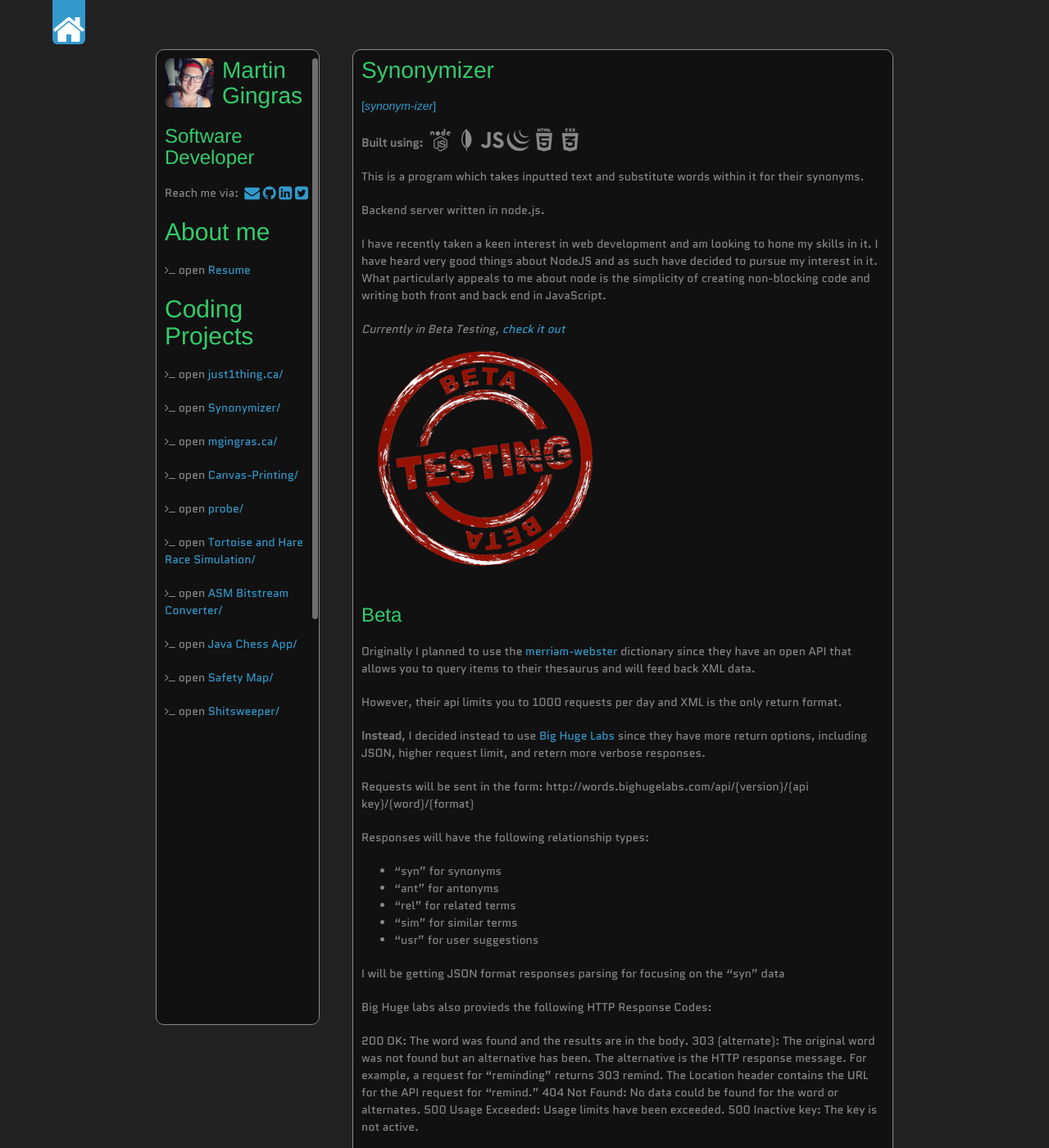
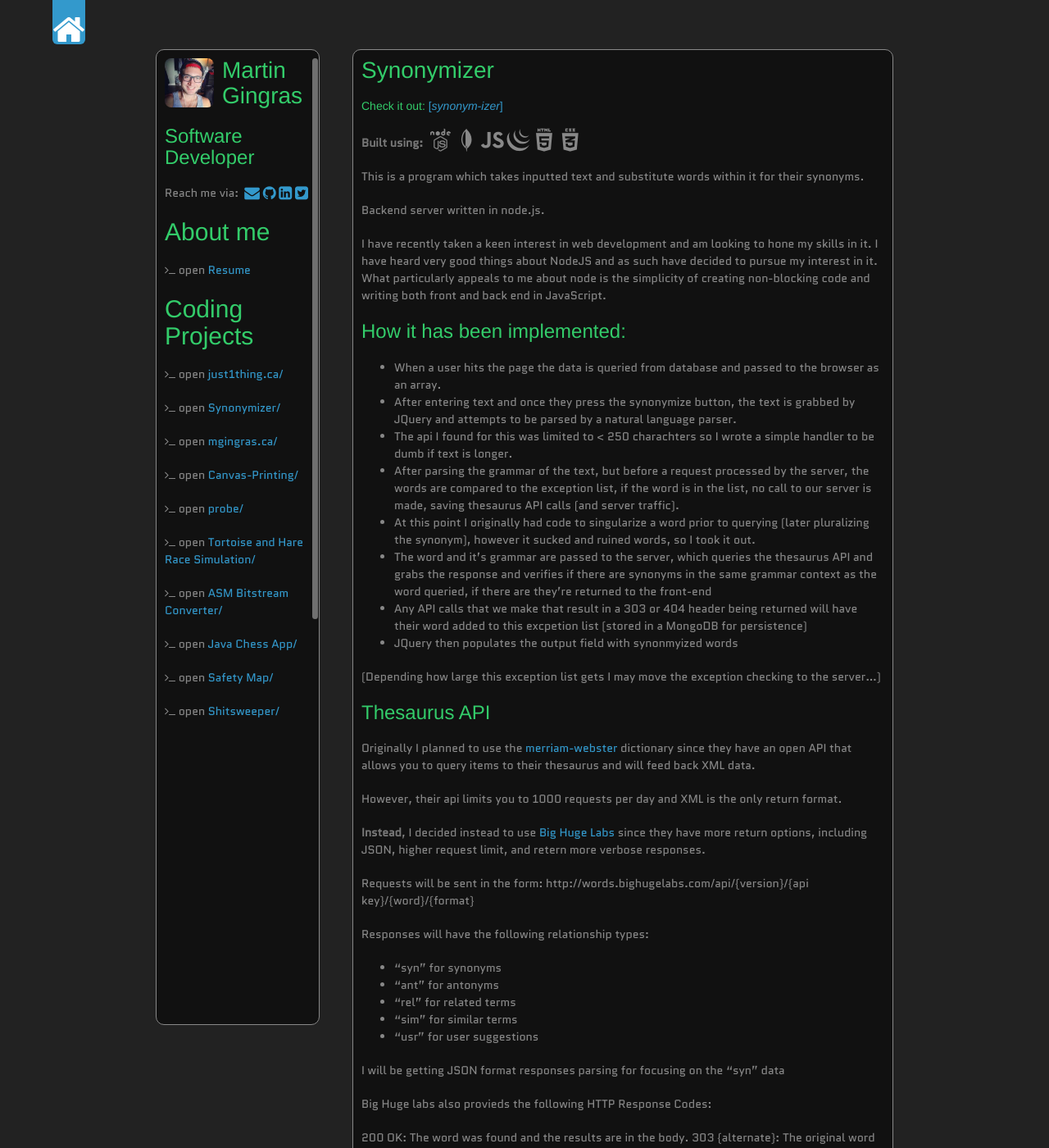
Before and after one commit to mgingras/The-old-mgingras.ca, a Jekyll site: the page built from _posts/2013-05-26-Synonymizer.md, in a window 1280 px wide and 1400 px high. Shown: the whole window at 82% size. Built offline with Jekyll 4.4.1, drawn with Linux system fonts in a browser that asks for light colours; some web fonts are replaced; Markdown is read by kramdown in place of the engine named in the settings; comment, search, counter and statistics services are not loaded; some of the changed text lies outside the part shown.

Commit message:
Updated post

```diff
--- a/_posts/2013-05-26-Synonymizer.md
+++ b/_posts/2013-05-26-Synonymizer.md
@@ -4,7 +4,7 @@
 categories: coding
 ---
 
-#####[\[*synonym-izer*\]](www.synonym-izer.com)
+#####Check it out: [\[*synonym-izer*\]](http://www.synonym-izer.com/)
 
 <p><strong>Built using:</strong>&nbsp;&nbsp;<span title="node.js" class="pict-prog-nodejs01 icon-2x"> </span>&nbsp;<span title="MongoDB" class="pict-dbs-mongodb icon-2x"> </span>&nbsp;<span title="JavaScript" class="pict-prog-js02 icon-2x"> </span>&nbsp;<span title="JQuery" class="pict-prog-jquery icon-2x"> </span>&nbsp;<span title="HTML5" class="pict-html5-01 icon-2x"> </span>&nbsp;<span title="CSS3" class="pict-css3-01 icon-2x"> </span></p>
 
@@ -14,13 +14,22 @@
 
 I have recently taken a keen interest in web development and am looking to hone my skills in it. I have heard very good things about NodeJS and as such have decided to pursue my interest in it. What particularly appeals to me about node is the simplicity of creating non-blocking code and writing both front and back end in JavaScript.
 
-*Currently in Beta Testing, [check it out](http://www.synonym-izer.com/)*
-![In Beta Testing](/img/beta.png "In Beta Testing")
-
 <!-- abridge -->
 
-###Beta
+###How it has been implemented:
+- When a user hits the page the data is queried from database and passed to the browser as an array.
+- After entering text and once they press the synonymize button, the text is grabbed by JQuery and attempts to be parsed by a natural language parser.
+- The api I found for this was limited to < 250 charachters so I wrote a simple handler to be dumb if text is longer.
+- After parsing the grammar of the text, but before a request processed by the server, the words are compared to the exception list, if the word is in the list, no call to our server is made, saving thesaurus API calls (and server traffic).
+- At this point I originally had code to singularize a word prior to querying (later pluralizing the synonym), however it sucked and ruined words, so I took it out.
+- The word and it's grammar are passed to the server, which queries the thesaurus API and grabs the response and verifies if there are synonyms in the same grammar context as the word queried, if there are they're returned to the front-end
+- Any API calls that we make that result in a 303 or 404 header being returned will have their word added to this excpetion list (stored in a MongoDB for persistence)
+- JQuery then populates the output field with synonmyized words
 
+
+(Depending how large this exception list gets I may move the exception checking to the server...)
+
+###Thesaurus API
 Originally I planned to use the [merriam-webster](http://www.dictionaryapi.com/) dictionary since they have an open API that allows you to query items to their thesaurus and will feed back XML data.
 
 However, their api limits you to 1000 requests per day and XML is the only return format.
@@ -49,28 +58,8 @@
 
 After some testing I noticed that there were a lot of 303 messages returned, that would re-direct us to an un-related synonym, and 404, indicating that the word we were looking for did not have any data. I decided to then create a back end database to store these exceptions in order to minimize the number of API calls we made, and also to speed up the event loop.
 
-How it has been implemented is:
-- When a user hits the page the data is queried from database and passed to the browser as an array.
-- Before a request is even sent up to the our server it is run through this exception list, if it is in there, no call to our server and thus to the API is required.
-- Any API calls that we make that result in a 303 or 404 header being returned will have their word added to this excpetion list.
 
-Depending how large this exception list gets I may move the exception checking to the server...
-
-
-
-<div class="panel panel-default warning">
-  <div class="panel-heading">**UPDATE**</div>
-  <div class="panel-body">
-    <p>Ahh, I have now made synonymizer too smart and it is rarely ever doing anything; this sucks. I'm going to make it stupider, if it can't be good it may as well be funny...
-
-(I will think about returning to this later if I can conceptualize a way to appropriately interpret natural language inteligently and provide synonyms)</p>
-  </div>
-</div>
-
-
-
-
-####Progress so far:
+###Progress so far:
 
 - Find Thesaurus API *done*
 - Set up HTML UI, with text box on left, button in middle, output on right *done*
@@ -80,15 +69,13 @@
 - Pass data from web application to server and get response back *done*
 - Modify the output field on the right with synonymized data *done*
 - Implement natural language recognition and replace words with valid synonymz (verb, noun, adjective) (currently just replace with whichever has data(stupid)) *doneish*
-- Add node package natural, change words to singular when querying synonyms, then pluarlize when passing back to UI *done*
+- Add node package natural, change words to singular when querying synonyms, then pluarlize when passing back to UI *reverted*
+
+
+##### Give me a shout!
 
 <div>
 <p>If you have any suggestions please feel free to pass them along: <a href="mailto:martin@mgingras.ca?Subject=Synonymizer%20Suggestion" title="Email Me!">martin@mgingras.ca</a></p>
 </div>
 
-
-
-
-Code pushed to heroku dev environment: [http://www.synonym-izer.com/](http://www.synonym-izer.com/)
-
-See the [code](https://github.com/mgingras/synonymizer)
+See the [code](https://github.com/mgingras/synonymizer) - Check out [http://www.synonym-izer.com/](http://www.synonym-izer.com/)
```
